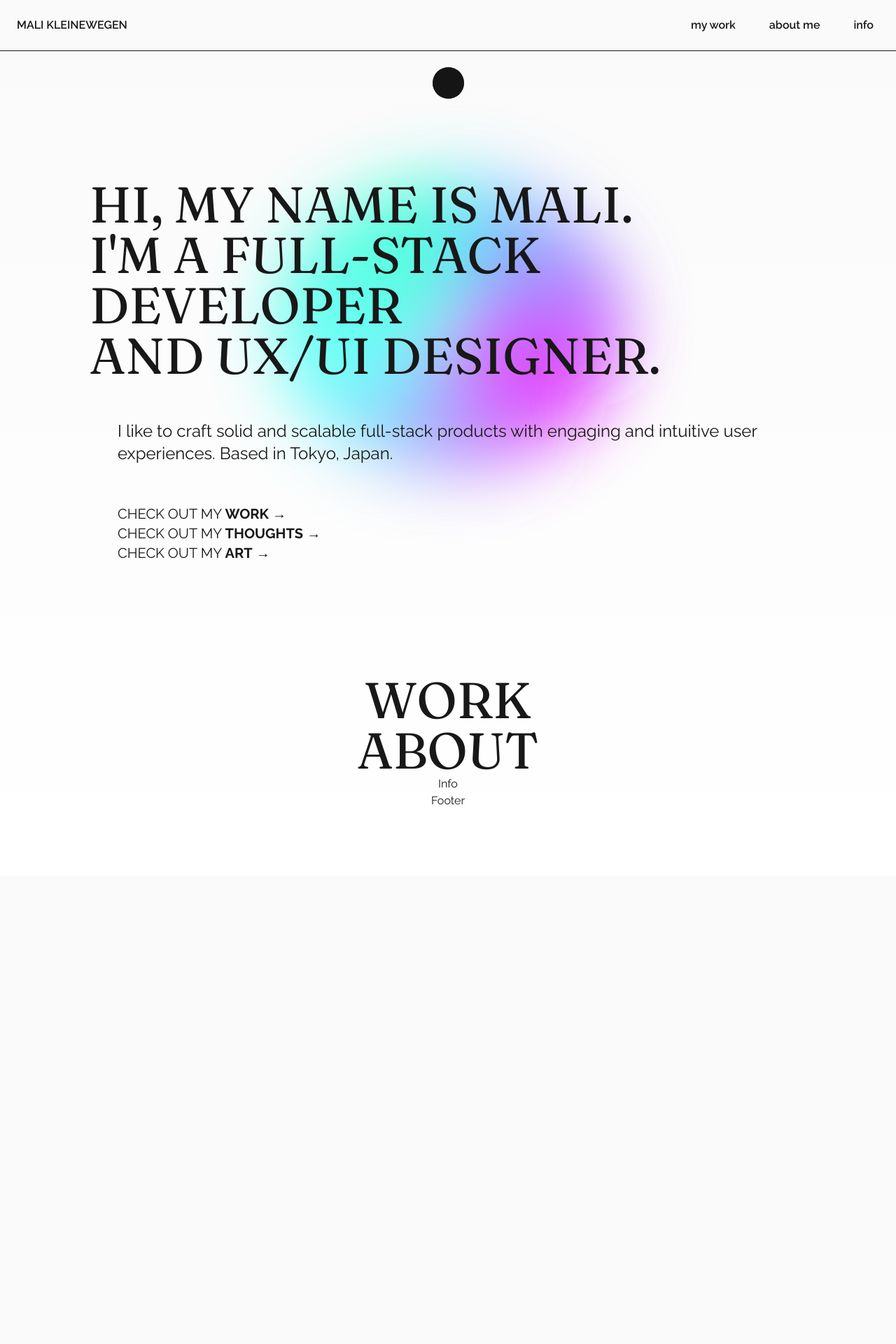
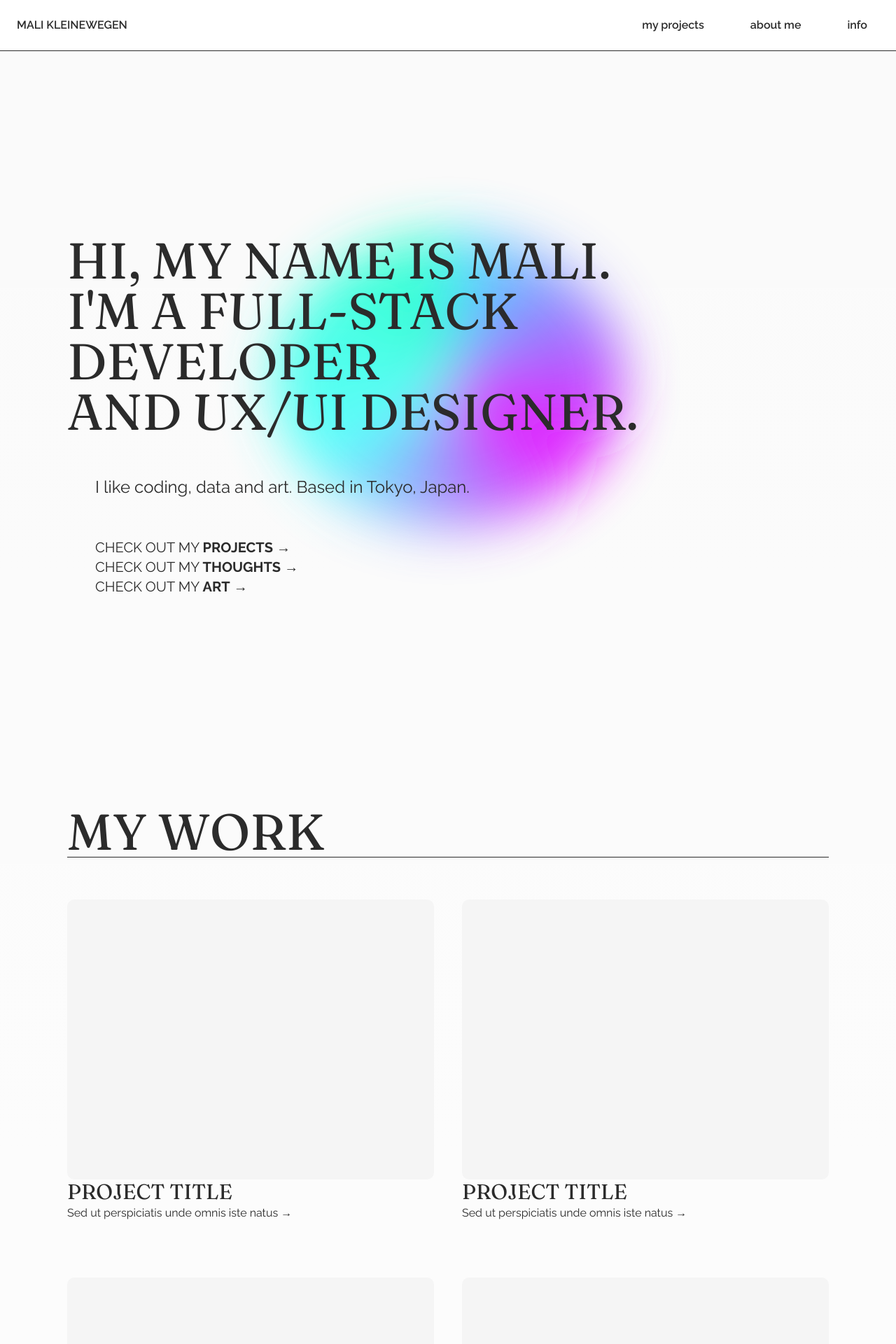
Before and after one commit to amekatze/portfolio2023, a Next.js app: page / in a window 1280 px wide. Shown: the top 1920 px of the page at 70% size. Before the commit the page ends 1252 px from the top, so only its background shows below. Built offline with nearby package versions, Linux system fonts and the light colour scheme.

Commit message:
styling and components

```diff
--- a/src/components/About.tsx
+++ b/src/components/About.tsx
@@ -1,11 +1,37 @@
+import Image from "next/image";
+
 interface AboutProps {
   fraunces: any;
 }
 
 export default function About({ fraunces }: AboutProps) {
   return (
-    <div>
-      <h1 className={`${fraunces.className} text-7xl uppercase`}>About</h1>
+    <div className="w-screen about my-40 pb-32">
+      <h1 className={`${fraunces.className} text-7xl uppercase text-center`}>
+        About Me
+      </h1>
+      <div className="flex flex-wrap md:px-14 justify-center gap-40 px-10">
+        <div className="max-w-[600px] text-xl">
+          Lorem ipsum dolor sit amet, consectetur adipiscing elit, sed do
+          eiusmod tempor incididunt ut labore. Ut enim ad minim veniam, quis
+          nostrud exercitation ullamco laboris nisi ut aliquip ex ea commodo
+          con. Duis aute irure dolor in reprehenderit in voluptate velit esse
+          cillum dolore eu fugiat nulla pariatu. Excepteur sint occaecat
+          cupidatat non proident, sunt in culpa qui officia deserunt mollit anim
+          id es. Sed ut perspiciatis unde omnis iste natus error sit voluptatem
+          accusantium doloremque laudantium, to. Nemo enim ipsam voluptatem quia
+          voluptas sit aspernatur aut odit aut fugit, sed quia consequuntur ma.
+          Neque porro quisquam est, qui dolorem ipsum quia dolor sit amet,
+          consectetur, adipisci velit.
+        </div>
+        <Image
+          src="/images/IMG_6502.JPG"
+          width={350}
+          height={350}
+          alt="A photo of me!"
+          className="rounded-md grayscale"
+        />
+      </div>
     </div>
   );
 }
--- a/src/components/Header.tsx
+++ b/src/components/Header.tsx
@@ -4,7 +4,7 @@ interface NavProps {
 
 export default function Header({ fraunces }: NavProps) {
   return (
-    <div className="flex flex-col gap-14 my-40">
+    <div className="flex flex-col gap-14 my-60">
       <div className="gradient"></div>
 
       <div className={`${fraunces.className} text-7xl uppercase`}>
@@ -14,12 +14,11 @@ export default function Header({ fraunces }: NavProps) {
         and UX/UI Designer.
       </div>
       <p className="text-2xl ml-10">
-        I like to craft solid and scalable full-stack products with engaging and
-        intuitive user experiences. Based in Tokyo, Japan.
+        I like coding, data and art. Based in Tokyo, Japan.
       </p>
       <ul className="uppercase text-xl ml-10">
         <li>
-          Check out my <b>work</b> →
+          Check out my <b>projects</b> →
         </li>
         <li>
           Check out my <b>thoughts</b> →
--- a/src/components/Nav.tsx
+++ b/src/components/Nav.tsx
@@ -1,33 +1,17 @@
-interface NavProps {
-  changeCursorColor: () => void;
-}
-
-export default function Nav({ changeCursorColor }) {
+export default function Nav({}) {
   return (
     <div className="nav fixed top-0 w-full border-b-[1.5px] px-6  flex justify-between font-semibold">
       <span className="py-6">
         <a href="">MALI KLEINEWEGEN</a>
       </span>
       <ul className="flex justify-between gap-8">
-        <li
-          className="py-6 px-2"
-          onMouseEnter={() => changeCursorColor("hover")}
-          onMouseLeave={() => changeCursorColor("default")}
-        >
-          <a href="">my work</a>
+        <li className="py-6 px-2">
+          <a href="">my projects</a>
         </li>
-        <li
-          className="py-6 px-2"
-          onMouseEnter={() => changeCursorColor("hover")}
-          onMouseLeave={() => changeCursorColor("default")}
-        >
+        <li className="py-6 px-2">
           <a href="">about me</a>
         </li>
-        <li
-          className="py-6 px-2"
-          onMouseEnter={() => changeCursorColor("hover")}
-          onMouseLeave={() => changeCursorColor("default")}
-        >
+        <li className="py-6 px-2">
           <a href="">info</a>
         </li>
       </ul>
--- a/src/components/Work.tsx
+++ b/src/components/Work.tsx
@@ -4,8 +4,53 @@ interface WorkProps {
 
 export default function Work({ fraunces }: WorkProps) {
   return (
-    <div>
-      <h1 className={`${fraunces.className} text-7xl uppercase`}>Work</h1>
-    </div>
+    <>
+      <h1 className={`${fraunces.className} text-7xl uppercase `}>My Work</h1>
+      <div className="grid xl:grid-cols-2 grid-cols-1 gap-10 w-full">
+        <div className="project-card">
+          <div className="project-image"></div>
+          <h2 className={`${fraunces.className} text-3xl uppercase `}>
+            Project Title
+          </h2>
+          <p>Sed ut perspiciatis unde omnis iste natus →</p>
+        </div>
+        <div className="project-card">
+          <div className="project-image"></div>
+          <div>
+            <h2 className={`${fraunces.className} text-3xl uppercase `}>
+              Project Title
+            </h2>
+            <p>Sed ut perspiciatis unde omnis iste natus →</p>
+          </div>
+        </div>{" "}
+        <div className="project-card">
+          <div className="project-image"></div>
+          <div>
+            <h2 className={`${fraunces.className} text-3xl uppercase `}>
+              Project Title
+            </h2>
+            <p>Sed ut perspiciatis unde omnis iste natus →</p>
+          </div>
+        </div>
+        <div className="project-card">
+          <div className="project-image"></div>
+          <div>
+            <h2 className={`${fraunces.className} text-3xl uppercase `}>
+              Project Title
+            </h2>
+            <p>Sed ut perspiciatis unde omnis iste natus →</p>
+          </div>
+        </div>
+        <div className="project-card">
+          <div className="project-image"></div>
+          <div>
+            <h2 className={`${fraunces.className} text-3xl uppercase `}>
+              Project Title
+            </h2>
+            <p>Sed ut perspiciatis unde omnis iste natus →</p>
+          </div>
+        </div>
+      </div>
+    </>
   );
 }
--- a/src/pages/index.tsx
+++ b/src/pages/index.tsx
@@ -12,41 +12,11 @@ const raleway = Raleway({ subsets: ["latin"] });
 const fraunces = Fraunces({ subsets: ["latin"] });
 
 export default function Home() {
-  useEffect(() => {
-    const circularCursor = document.getElementById("circularcursor");
-
-    const handleMouseMove = (e: any) => {
-      circularCursor.style.left = e.pageX + "px";
-      circularCursor.style.top = e.pageY + "px";
-    };
-
-    document.addEventListener("mousemove", handleMouseMove);
-
-    return () => {
-      document.removeEventListener("mousemove", handleMouseMove);
-    };
-  }, []);
-
-  const changeCursorColor = (color) => {
-    const circularCursor = document.getElementById("circularcursor");
-    if (color === "hover") {
-      circularCursor.classList.add("circularcursor-hover");
-    } else {
-      circularCursor.classList.remove("circularcursor-hover");
-    }
-  };
   return (
     <main
-      className={`flex min-h-screen flex-col items-center py-24 px-32 ${raleway.className}`}
+      className={`flex min-h-screen flex-col items-center justify-center py-24 md:px-24 px-8 ${raleway.className}`}
     >
-      <div id="circularcursor"> </div>
-      <div
-        id="myHoverDiv"
-        className="hoverable-div"
-        onMouseOver={() => changeCursorColor("hover")}
-        onMouseLeave={() => changeCursorColor("default")}
-      ></div>
-      <Nav changeCursorColor={changeCursorColor} />
+      <Nav />
       <Header fraunces={fraunces} />
       <Work fraunces={fraunces} />
       <About fraunces={fraunces} />
@@ -54,9 +24,9 @@ export default function Home() {
       <Footer />
       <svg width="0" height="0">
         <filter id="grainy-blur" x="-150%" y="-150%" width="400%" height="400%">
-          <feGaussianBlur stdDeviation="49" result="blur" />
+          <feGaussianBlur stdDeviation="39" result="blur" />
         </filter>
-      </svg>
+      </svg>{" "}
     </main>
   );
 }
--- a/src/styles/globals.scss
+++ b/src/styles/globals.scss
@@ -3,22 +3,33 @@
 @tailwind utilities;
 
 :root {
-  --foreground-rgb: 24, 24, 24;
+  --foreground-rgb: 43, 43, 43;
   --background-start-rgb: 250, 250, 250;
   --background-end-rgb: 255, 255, 255;
+  --content: 245, 245, 245;
+  --nav: 255, 255, 255, 0.9;
+  --blue: 48, 231, 255;
+  --pink: 230, 0, 255;
+  --cyan: 78, 255, 252;
+  --green: 29, 255, 199;
 }
 
 @media (prefers-color-scheme: dark) {
   :root {
-    --foreground-rgb: 255, 255, 255;
-    --background-start-rgb: 24, 24, 24;
-    --background-end-rgb: 24, 24, 24;
+    --foreground-rgb: 245, 245, 245;
+    --background-start-rgb: 43, 43, 43;
+    --background-end-rgb: 40, 40, 40;
+    --content: 70, 70, 70;
+    --nav: 40, 40, 40, 0.9;
+    --blue: 32, 145, 160;
+    --pink: 153, 20, 168;
+    --cyan: 46, 157, 155;
+    --green: 14, 151, 117;
   }
 }
 
-html,
-a {
-  cursor: none;
+* {
+  box-sizing: border-box;
 }
 
 body {
@@ -33,9 +44,21 @@ body {
 
 .nav {
   border-color: rgb(var(--foreground-rgb));
+  background-color: rgb(var(--nav));
 
-  li {
+  li a {
+    padding: 8px;
+    border: 1.6px solid transparent;
   }
+  li a:hover {
+    border-top: 1.6px solid rgb(var(--foreground-rgb));
+  }
+}
+
+h1 {
+  margin: 60px 0;
+  border-bottom: 1px solid rgb(var(--foreground-rgb));
+  width: 100%;
 }
 
 svg[width="0"] {
@@ -50,30 +73,25 @@ svg[width="0"] {
   width: 500px;
   border-radius: 50%; /* turn square to disc */
   background: conic-gradient(
-    rgb(48, 231, 255),
-    rgb(230, 0, 255),
-    rgb(78, 255, 252),
-    rgb(29, 255, 199)
+    rgb(var(--blue)),
+    rgb(var(--pink)),
+    rgb(var(--cyan)),
+    rgb(var(--green))
   );
   filter: url(#grainy-blur);
-  opacity: 0.8;
+  opacity: 0.9;
 }
 
-#circularcursor {
-  background-color: rgba(31, 31, 31, 0.664);
-  height: 45px;
-  width: 45px;
-  backdrop-filter: invert(100%);
-  border-radius: 50%;
-  -moz-border-radius: 50%;
-  -webkit-border-radius: 50%;
-  position: absolute;
-  z-index: 1;
+.project-card {
+  height: 500px;
+
+  .project-image {
+    background-color: rgb(var(--content));
+    border-radius: 10px;
+    height: 80%;
+  }
 }
 
-#circularcursor.circularcursor-hover {
-  background-color: rgba(255, 255, 255, 0.676);
-  height: 25px;
-  width: 25px;
-  backdrop-filter: invert(100%);
+.about {
+  background-color: rgb(var(--content));
 }
```
Also changed, not shown: public/images/IMG_6502.JPG (added).
